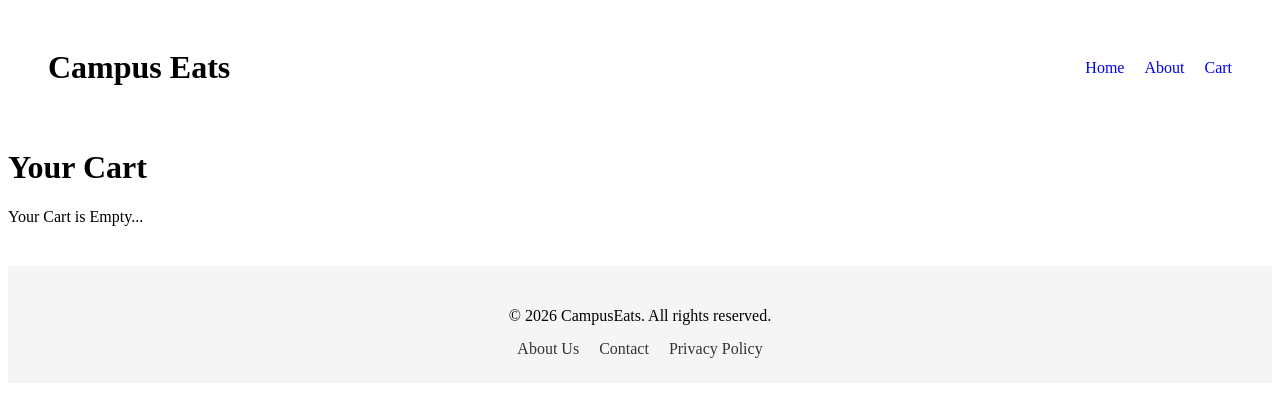
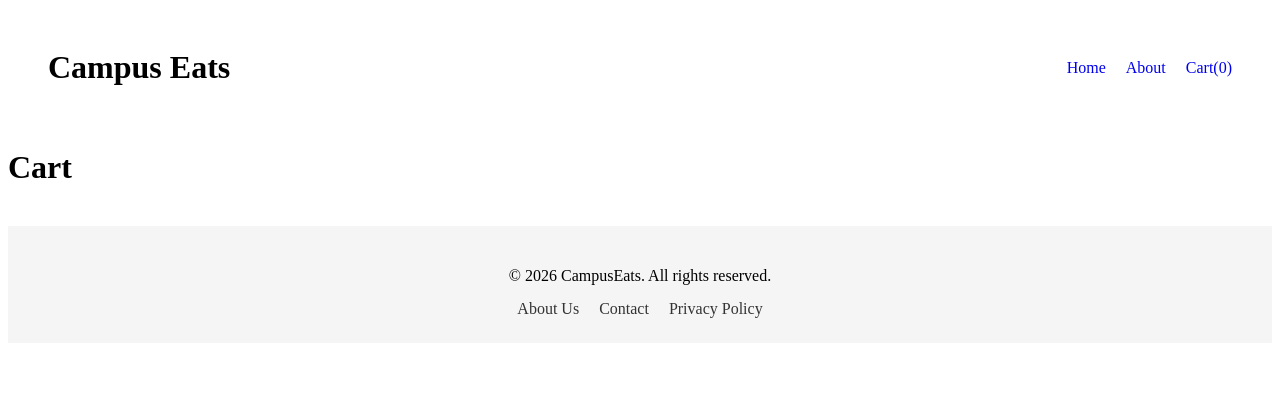
Before and after one commit to Meghana77/campus-eats-ui, a React (Vite) app: page /cart in a window 1280 px wide. Shown: the top 394 px of the page. Built offline with nearby package versions, Linux system fonts and the light colour scheme.

Commit message:
added cart functionality

```diff
--- a/src/App.jsx
+++ b/src/App.jsx
@@ -1,4 +1,5 @@
 import { BrowserRouter, Routes, Route } from "react-router-dom";
+import { CartProvider } from "./Context/CartContext";
 import Home from "./Pages/Home";
 import About from "./Pages/About";
 import Cart from "./Pages/Cart";
@@ -7,6 +8,7 @@ import Footer from "./Components/Footer";
 
 function App() {
   return (
+    <CartProvider>
       <BrowserRouter>
         <Header />
         <Routes>
@@ -16,6 +18,7 @@ function App() {
         </Routes>
         <Footer />
       </BrowserRouter>
+    </CartProvider>
   );
 }
 
--- a/src/Components/Header.jsx
+++ b/src/Components/Header.jsx
@@ -1,14 +1,17 @@
+import { useContext } from "react";
 import { Link } from "react-router-dom";
+import CartContext from "../Context/CartContext";
 import "./Header.css";
 
 function Header() {
+  const { cart } = useContext(CartContext);
   return (
     <header className="header">
       <h1>Campus Eats</h1>
       <nav>
         <Link to="/">Home</Link>
         <Link to="/about">About</Link>
-        <Link to="/cart">Cart</Link>
+        <Link to="/cart">Cart({cart.length})</Link>
       </nav>
     </header>
   );
--- a/src/Components/RestaurantCard.jsx
+++ b/src/Components/RestaurantCard.jsx
@@ -1,15 +1,30 @@
+import { useContext } from "react";
+import CartContext from "../Context/CartContext";
 import "./RestaurantCard.css";
 
-function RestaurantCard(props){
-    return (
-        <div className="restaurant-card">
-            <img src={props.image} alt={props.name} />
-            <h3>{props.name}</h3>
-            <p>{props.rating}</p>
-            <p>{props.time}</p>
-            <p>{props.cuisine}</p>
-        </div>
-    );
+function RestaurantCard({ image, name, rating, time, cuisine, id }) {
+  const { cart, setCart } = useContext(CartContext);
+  const restaurant = {
+    image,
+    name,
+    rating,
+    time,
+    cuisine,
+    id
+  };
+
+  return (
+    <div className="restaurant-card">
+      <img src={image} alt={name} />
+      <h3>{name}</h3>
+      <p>{rating}</p>
+      <p>{time}</p>
+      <p>{cuisine}</p>
+      <button onClick={() => setCart([...cart, restaurant])}>
+        Add to Cart
+      </button>
+    </div>
+  );
 }
 
 export default RestaurantCard;
--- a/src/Components/RestaurantContainer.jsx
+++ b/src/Components/RestaurantContainer.jsx
@@ -1,6 +1,6 @@
+import { useEffect, useState } from "react";
 import RestaurantCard from "./RestaurantCard";
 import "./RestaurantContainer.css";
-import { useEffect, useState } from "react";
 
 function RestaurantContainer({ searchText }) {
   const [restaurants, setRestaurants] = useState([]);
@@ -56,6 +56,7 @@ function RestaurantContainer({ searchText }) {
             cuisine={restaurant.cuisine}
             key={restaurant.id}
             image={restaurant.image}
+            id={restaurant.id}
           />
         );
       })}
--- /dev/null
+++ b/src/Context/CartContext.jsx
@@ -0,0 +1,14 @@
+import { createContext, useState } from "react";
+const CartContext = createContext();
+
+function CartProvider({ children }) {
+  const [cart, setCart] = useState([]);
+  return (
+    <CartContext.Provider value={{ cart, setCart }}>
+      {children}
+    </CartContext.Provider>
+  );
+}
+
+export { CartProvider };
+export default CartContext;
--- a/src/Pages/Cart.jsx
+++ b/src/Pages/Cart.jsx
@@ -1,8 +1,20 @@
+import { useContext } from "react";
+import CartContext from "../Context/CartContext";
+
 function Cart() {
+  const { cart } = useContext(CartContext);
   return (
     <div>
-      <h1>Your Cart</h1>
-      <p>Your Cart is Empty...</p>
+      <h1>Cart</h1>
+      {cart.map((restaurant) => {
+        return (
+          <div key={restaurant.id}>
+            <h2>{restaurant.name}</h2>
+            <p>{restaurant.cuisine}</p>
+            <p>Rating: {restaurant.rating}</p>
+          </div>
+        );
+      })}
     </div>
   );
 }
```
Lines whose indentation alone changed are shown as unchanged.
